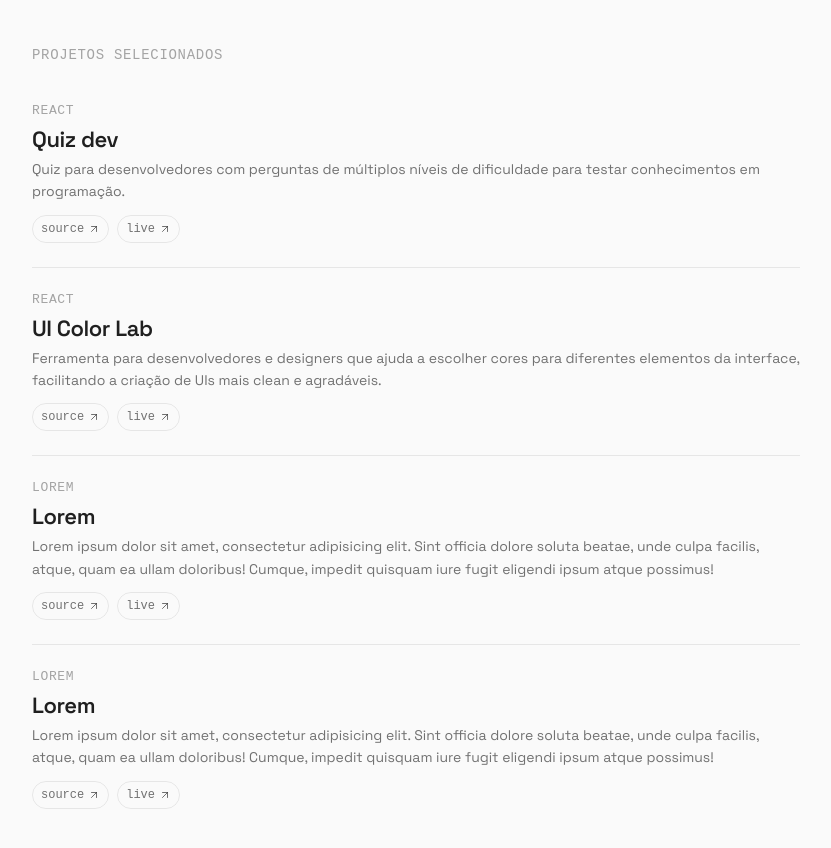
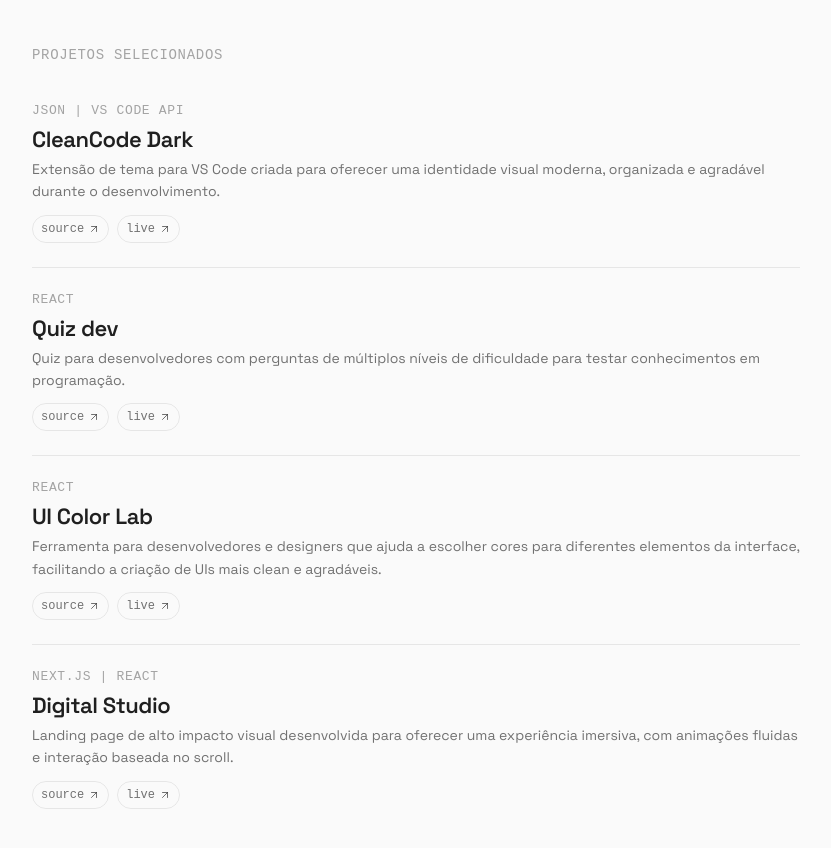
Before and after one commit to 0980596/Portf-lio, a React (Create React App) app: page / in a window 1280 px wide. Shown: the part 2534-3382 px from the top of the page, without its empty margins (224-1055 px from the left). Built offline with nearby package versions, Linux system fonts and the light colour scheme.

Commit message:
Update projects

```diff
--- a/src/components/Highlights/index.jsx
+++ b/src/components/Highlights/index.jsx
@@ -21,11 +21,11 @@ export default function Highlights() {
         },
         {
             name: "150+",
-            desc: "commits em projetos."
+            desc: "Commits em projetos."
         },
         {
             name: "Top 8",
-            desc: "alunos do SENAI na unidade."
+            desc: "Alunos do SENAI na unidade."
         },
     ]
 
--- a/src/components/Projects/index.jsx
+++ b/src/components/Projects/index.jsx
@@ -4,6 +4,13 @@ import style from "./style.module.css";
 export default function Projects() {
 
     const projects = [
+        {
+            tech: "JSON | VS Code API ",
+            name: "CleanCode Dark",
+            desc: "Extensão de tema para VS Code criada para oferecer uma identidade visual moderna, organizada e agradável durante o desenvolvimento.",
+            sourc: "https://marketplace.visualstudio.com/items?itemName=pedroamancio.cleancode-dark",
+            live: "https://github.com/0980596/estencao-color"
+        },
         {
             tech: "react",
             name: "Quiz dev",
@@ -15,16 +22,9 @@ export default function Projects() {
             tech: "react",
             name: "UI Color Lab",
             desc: "Ferramenta para desenvolvedores e designers que ajuda a escolher cores para diferentes elementos da interface, facilitando a criação de UIs mais clean e agradáveis.",
-            sourc: "",
-            live: ""
-        },
-        {
-            tech: "lorem",
-            name: "Lorem",
-            desc: "Lorem ipsum dolor sit amet, consectetur adipisicing elit. Sint officia dolore soluta beatae, unde culpa facilis, atque, quam ea ullam doloribus! Cumque, impedit quisquam iure fugit eligendi ipsum atque possimus!",
-            sourc: "",
-            live: ""
-        },
+            sourc: "https://github.com/0980596/Ui-color-Lab",
+            live: "https://ui-color-lab.vercel.app/"
+        }
     ]
 
     return (
@@ -55,8 +55,8 @@ export default function Projects() {
                             </div>
 
                             <div className={style.linksWork}>
-                                <a href="https://github.com/0980596/Inventory">View source<ArrowUpRight /></a>
-                                <a href="">Live<ArrowUpRight /></a>
+                                <a target="_blank" href="https://github.com/0980596/Inventory">View source<ArrowUpRight /></a>
+                                <a target="_blank" href="https://github.com/0980596/Inventory">Live<ArrowUpRight /></a>
                             </div>
 
                         </div>
@@ -77,8 +77,8 @@ export default function Projects() {
                             </div>
 
                             <div className={style.linksWork}>
-                                <a href="https://code-core-wheat.vercel.app/">View source<ArrowUpRight /></a>
-                                <a href="https://code-core-wheat.vercel.app/">Live<ArrowUpRight /></a>
+                                <a target="_blank" href="https://github.com/0980596/CodeCore">View source<ArrowUpRight /></a>
+                                <a target="_blank" href="https://code-core-wheat.vercel.app/">Live<ArrowUpRight /></a>
                             </div>
 
                         </div> {/* cardtwo */}
@@ -96,18 +96,18 @@ export default function Projects() {
                                 <h3>{project.name}</h3>
                                 <p>{project.desc}</p>
                                 <div className={style.btnsProject}>
-                                    <a href={project.sourc}>source<ArrowUpRight /></a>
-                                    <a href={project.live}>live<ArrowUpRight /></a>
+                                    <a target="_blank" href={project.sourc}>source<ArrowUpRight /></a>
+                                    <a target="_blank" href={project.live}>live<ArrowUpRight /></a>
                                 </div>
                             </div>
                         ))}
                         <div className={style.techProjecttwo} >
-                            <span>lorem</span>
-                            <h3>Lorem</h3>
-                            <p>Lorem ipsum dolor sit amet, consectetur adipisicing elit. Sint officia dolore soluta beatae, unde culpa facilis, atque, quam ea ullam doloribus! Cumque, impedit quisquam iure fugit eligendi ipsum atque possimus!</p>
+                            <span>next.js | react</span>
+                            <h3>Digital Studio</h3>
+                            <p>Landing page de alto impacto visual desenvolvida para oferecer uma experiência imersiva, com animações fluidas e interação baseada no scroll.</p>
                             <div className={style.btnsProject}>
-                                <button>source<ArrowUpRight /></button>
-                                <a href="">live<ArrowUpRight /></a>
+                                <a target="_blank" href="https://github.com/0980596/Digital-Studio">source<ArrowUpRight /></a>
+                                <a target="_blank" href="https://digital-studio-one.vercel.app/">live<ArrowUpRight /></a>
                             </div>
                         </div>
                     </div>
```
Also changed, not shown: src/components/Header/index.jsx (line endings or trailing spaces).
